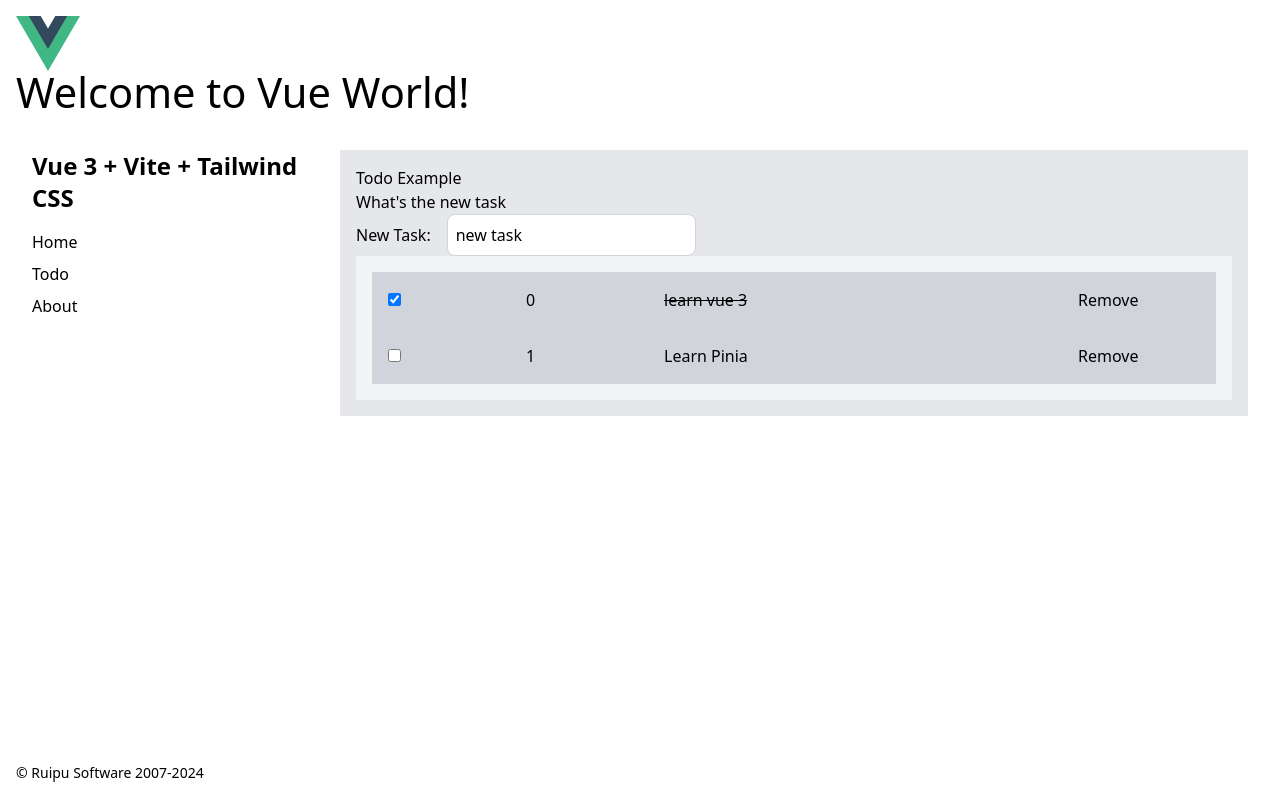
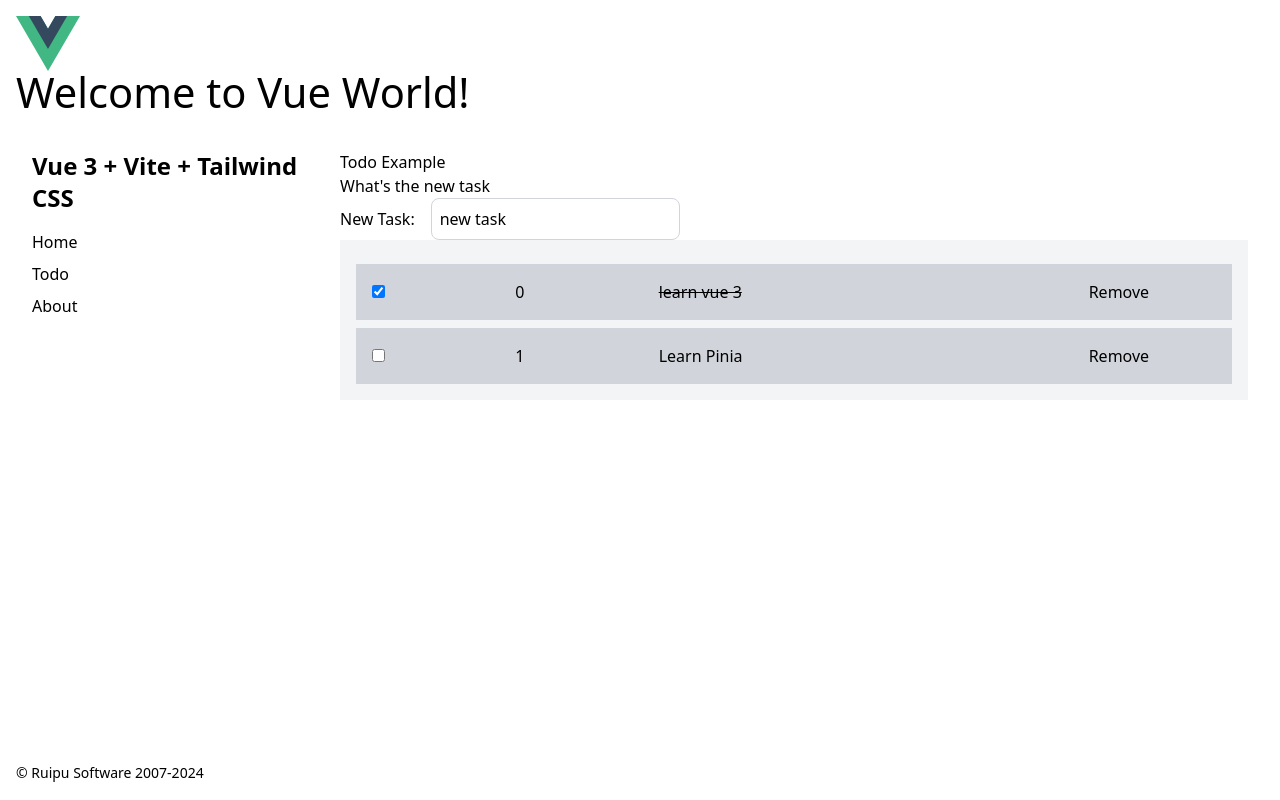
Before and after one commit to vwcn/vue-todo-app, a Vue app: page /todo in a window 1280 px wide. Built offline with nearby package versions, Linux system fonts and the light colour scheme; the HTML template or start-up script is replaced by a standard one.

Commit message:
add editing

```diff
--- a/src/components/todo/TodoItem.vue
+++ b/src/components/todo/TodoItem.vue
@@ -1,13 +1,33 @@
 <template>
-  <div class=" bg-gray-300 grid grid-cols-4 md:grid-cols-8 lg:grid-cols-12 gap-4 p-4">
-    <div class="col-span-1 md:col-span-1 lg:col-span-2">
-      <input type="checkbox" id='done' @change="handleToggle(_todo.id)" v-model="_todo.done" />
+  <div class="container bg-gray-200 mt-2">
+  <div v-if="!isEditing">
+    <div class=" bg-gray-300 grid grid-cols-4 md:grid-cols-8 lg:grid-cols-12 gap-4 p-4">
+      <div class="col-span-1 md:col-span-1 lg:col-span-2">
+        <input type="checkbox" id='done' @change="handleToggle(todo.id)" v-model="_todo.done" />
+      </div>
+      <div class="col-span-1 md:col-span-1 lg:col-span-2">
+        <button @click="isEditing=true">{{ todo.id }}</button></div>
+      <div class="col-span-1 md:col-span-4 lg:col-span-6" >
+        <span :class="{completed: todo.done}">{{ todo.text }}</span>
+      </div>
+      <div class="col-span-1 md:col-span-2 lg:col-span-2"><button @click="handleRemove(_todo.id)">Remove</button></div>
     </div>
-    <div class="col-span-1 md:col-span-1 lg:col-span-2">{{ _todo.id }}</div>
-    <div class="col-span-1 md:col-span-4 lg:col-span-6" >
-      <span :class="{completed: _todo.done}">{{ _todo.text }}</span>
+  </div>
+  <div v-else>
+    <div>
+      <h3>we are editting the task: {{ todo.text }}</h3>
+      <div>
+        <label>task: <input type='text' name='task' id='task' v-model='_todo.text' /></label>
+      </div>
+      <div>
+        mark it done?: <input type="checkbox" id='done'  v-model="_todo.done" />
+      </div>
+      <div>
+        <button @click="handleEdit(_todo); isEditing=false">Save</button>
+      </div>
+      <button @click="isEditing=false">Cancel</button>
     </div>
-    <div class="col-span-1 md:col-span-2 lg:col-span-2"><button @click="handleRemove(_todo.id)">Remove</button></div>
+  </div>
 </div>
 </template>
 <style scoped>
@@ -18,15 +38,17 @@
 </style>
 <script setup lang="ts">
 import { ref } from 'vue'
-import { useTodoStore } from '../../stores/todo'
+import {  useTodoStore } from '../../stores/todo'
 import type { Todo } from '../../stores/todo'
-const { state, remove, toggle } = useTodoStore()
+const { state, edit, remove, toggle } = useTodoStore()
 const props = defineProps<{ todo: Todo }>()
-const _todo: Todo = state.todos.find(todo => todo.id === props.todo.id)
-
+const isEditing = ref(false)
+const _todo = state.todos.find(todo => todo.id === props.todo.id)
 const handleToggle = (id: number) => {
-  console.log('handleToggle: the id = ', id)
   toggle(id)
+}
+const handleEdit = (todo: Todo) => {
+  edit(todo)
 }
 const handleRemove = (id: number) => {
   remove(id)
--- a/src/stores/todo.ts
+++ b/src/stores/todo.ts
@@ -27,14 +27,13 @@ export const useTodoStore = defineStore('todoapp', () => {
     state.todos = state.todos.filter((todo:Todo) => todo.id !== id)
   }
   const toggle = (id: number) => {
-    console.log('toggle: ', id)
-    const todo:Todo = state.todos.value.find((todo:Todo) => todo.id === id)
+    const todo:Todo = state.todos.find((todo:Todo) => todo.id === id)
     if (todo !== undefined) {
       todo.done = !todo.done
     }
     }
   const edit = (_todo: Todo) => {
-    const todo: Todo = state.todos.value.find((todo:Todo) => todo.id === _todo.id)
+    const todo: Todo = state.todos.find((todo:Todo) => todo.id === _todo.id)
     if (todo !== undefined) {
       todo.text = _todo.text
     }
--- a/src/views/TodoView.vue
+++ b/src/views/TodoView.vue
@@ -1,5 +1,5 @@
 <template>
-  <div class="container mx-auto p-4 bg-gray-200 h-60vh">
+  <div class="todo">
     <TodoApp />
   </div>
 </template>
```
